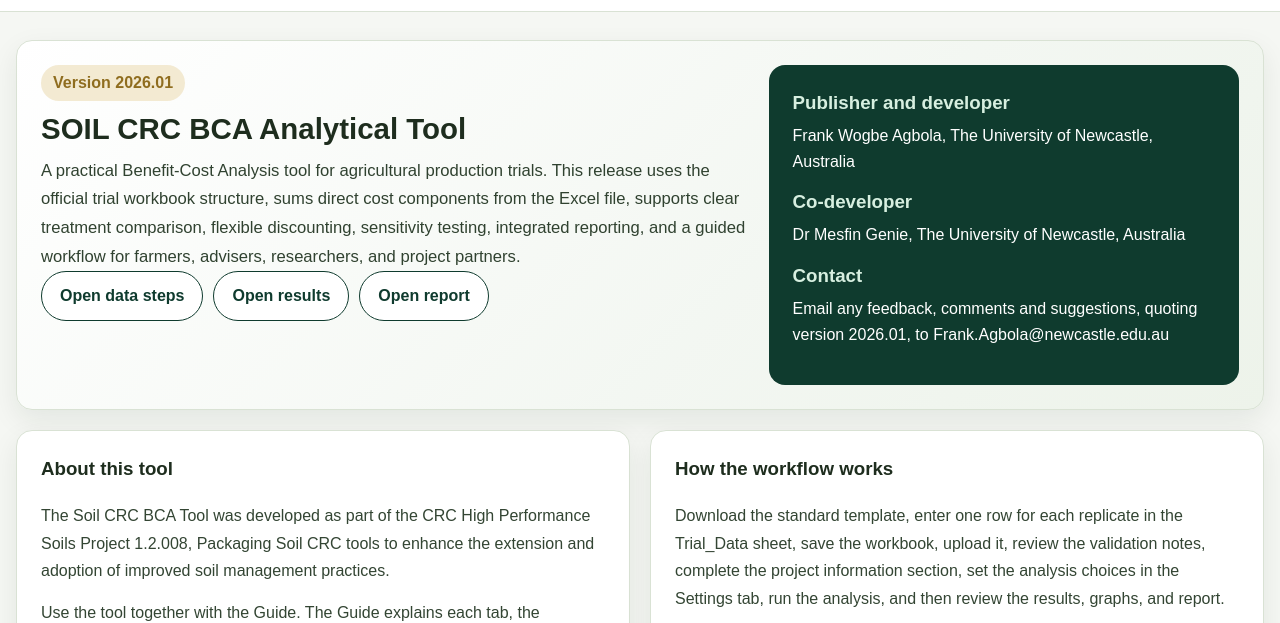
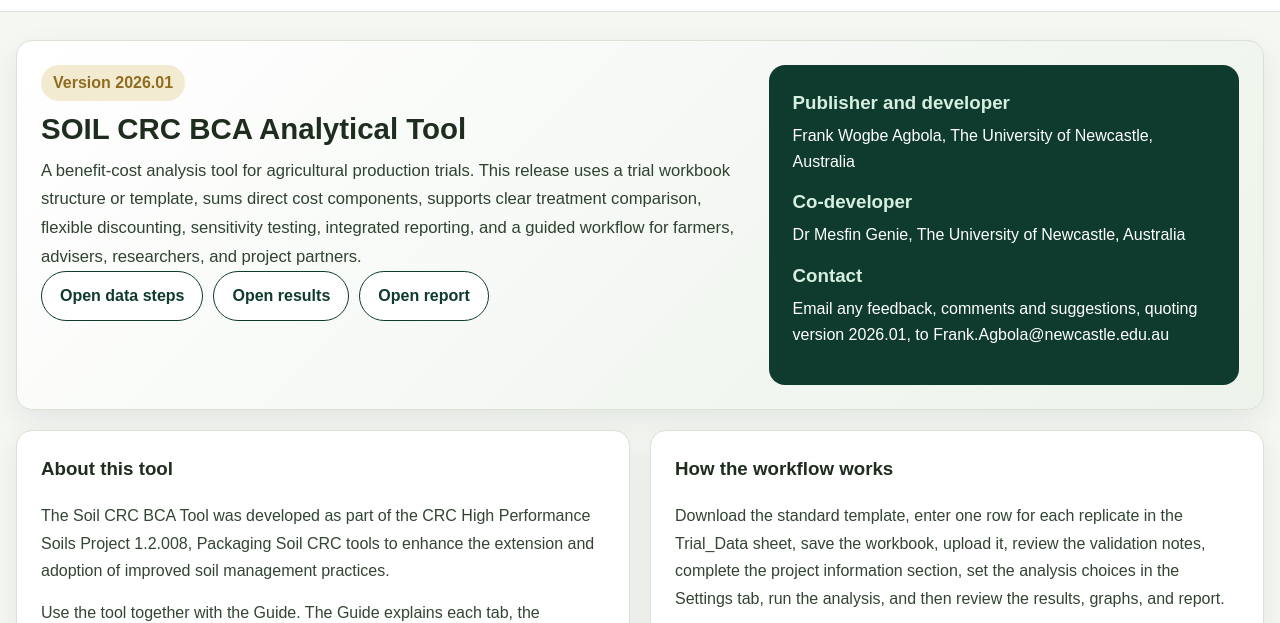
Before and after one commit to DrGenie/farming-bca-tool-v3, a plain HTML site: page index.html in a window 1280 px wide. Shown: the part 135-758 px from the top of the page. Drawn offline with Linux system fonts and the light colour scheme.

Commit message:
Update index.html

```diff
--- a/index.html
+++ b/index.html
@@ -37,7 +37,7 @@
         <div class="hero-left">
           <div class="hero-badge">Version 2026.01</div>
           <h2>SOIL CRC BCA Analytical Tool</h2>
-          <p class="lead">A practical Benefit-Cost Analysis tool for agricultural production trials. This release uses the official trial workbook structure, sums direct cost components from the Excel file, supports clear treatment comparison, flexible discounting, sensitivity testing, integrated reporting, and a guided workflow for farmers, advisers, researchers, and project partners.</p>
+          <p class="lead">A benefit-cost analysis tool for agricultural production trials. This release uses a trial workbook structure or template, sums direct cost components, supports clear treatment comparison, flexible discounting, sensitivity testing, integrated reporting, and a guided workflow for farmers, advisers, researchers, and project partners.</p>
           <div class="hero-actions">
             <button class="btn btn-ghost jump" data-target="data" type="button">Open data steps</button>
             <button class="btn btn-ghost jump" data-target="results" type="button">Open results</button>
```
